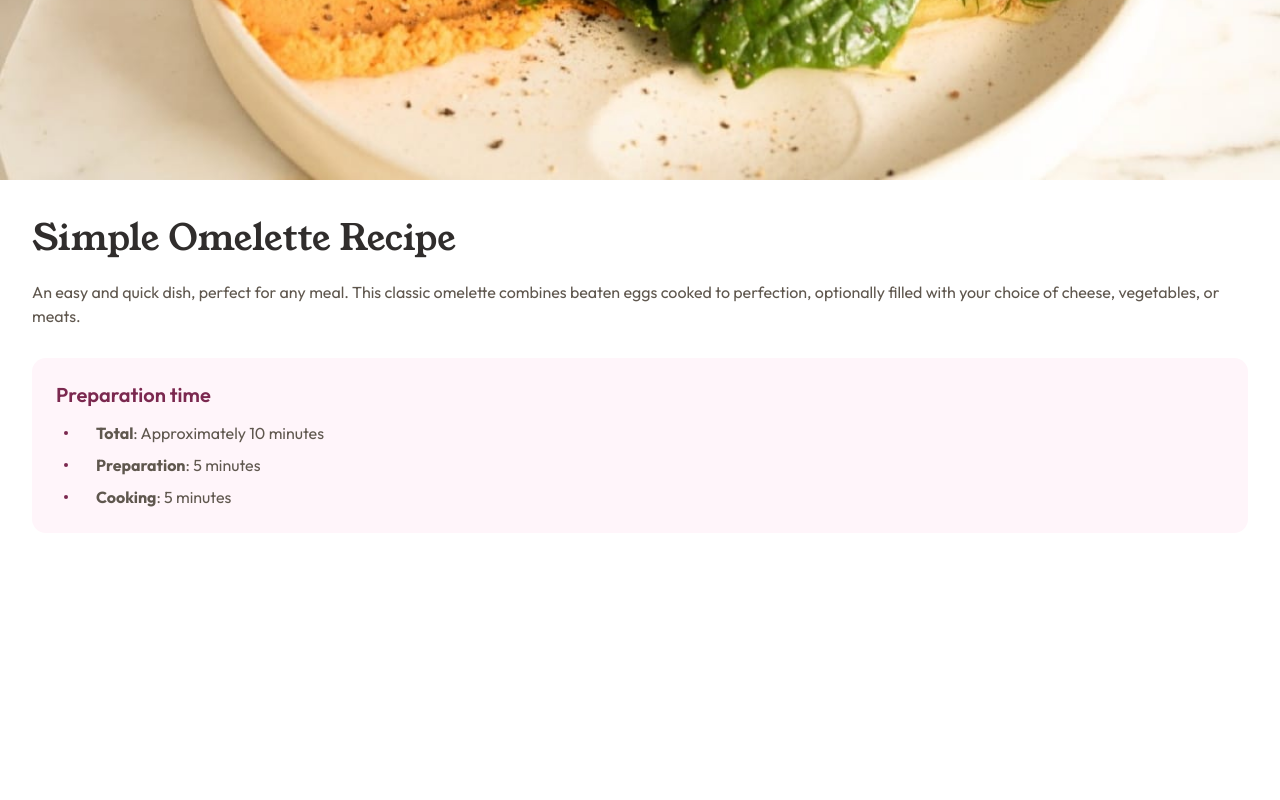
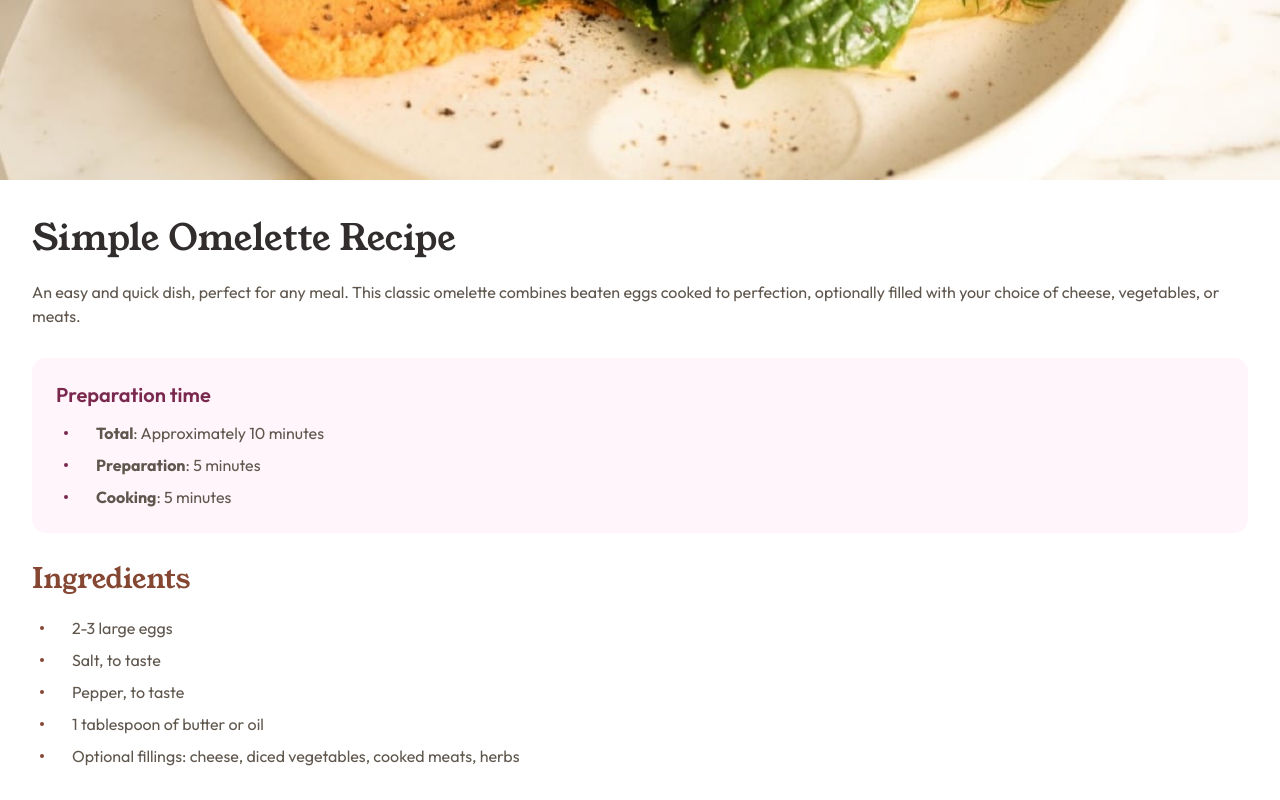
Before and after one commit to GracilianoOG/fem-recipe-page, a website built with Vite: page index.html in a window 1280 px wide. Shown: the part 405-1205 px from the top of the page. Before the commit the page ends 996 px from the top, so only its background shows below. Built offline with nearby package versions, Linux system fonts and the light colour scheme.

Commit message:
Add ingredients component

```diff
--- a/index.html
+++ b/index.html
@@ -23,6 +23,17 @@
             <li class="preparation__item"><span class="preparation__time"><strong>Total</strong>: Approximately 10 minutes</span></li>
             <li class="preparation__item"><span class="preparation__time"><strong>Preparation</strong>: 5 minutes</span></li>
             <li class="preparation__item"><span class="preparation__time"><strong>Cooking</strong>: 5 minutes</span></li>
+          </ul>
+        </div>
+        <div class="ingredients">
+          <h2 class="ingredients__title">Ingredients</h2>
+
+          <ul class="ingredients__list">
+            <li class="ingredients__item">2-3 large eggs</li>
+            <li class="ingredients__item">Salt, to taste</li>
+            <li class="ingredients__item">Pepper, to taste</li>
+            <li class="ingredients__item">1 tablespoon of butter or oil</li>
+            <li class="ingredients__item">Optional fillings: cheese, diced vegetables, cooked meats, herbs</li>
           </ul>
         </div>
       </div>
--- /dev/null
+++ b/src/styles/components/_ingredients.scss
@@ -0,0 +1,32 @@
+.ingredients {
+  &__title {
+    color: var(--brown-800);
+    font-size: 28px;
+    margin-bottom: 18px;
+  }
+
+  &__list {
+    display: flex;
+    flex-direction: column;
+    gap: 8px;
+    list-style: none;
+  }
+
+  &__item {
+    align-items: center;
+    color: var(--stone-600);
+    display: flex;
+    margin-left: 8px;
+    line-height: 1.5;
+
+    &::before {
+      background-color: var(--brown-800);
+      border-radius: 50%;
+      content: "";
+      display: inline-block;
+      margin-right: 28px;
+      min-height: 4px;
+      min-width: 4px;
+    }
+  }
+}
--- a/src/styles/main.scss
+++ b/src/styles/main.scss
@@ -5,3 +5,4 @@
 
 @use "./components/recipe";
 @use "./components/preparation";
+@use "./components/ingredients";
```
